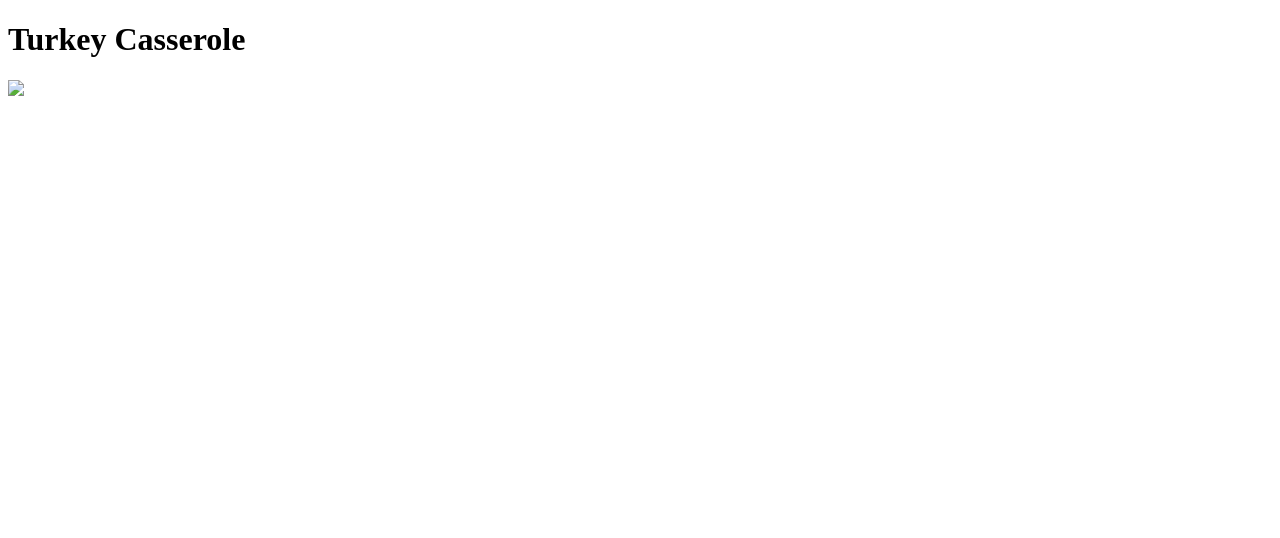
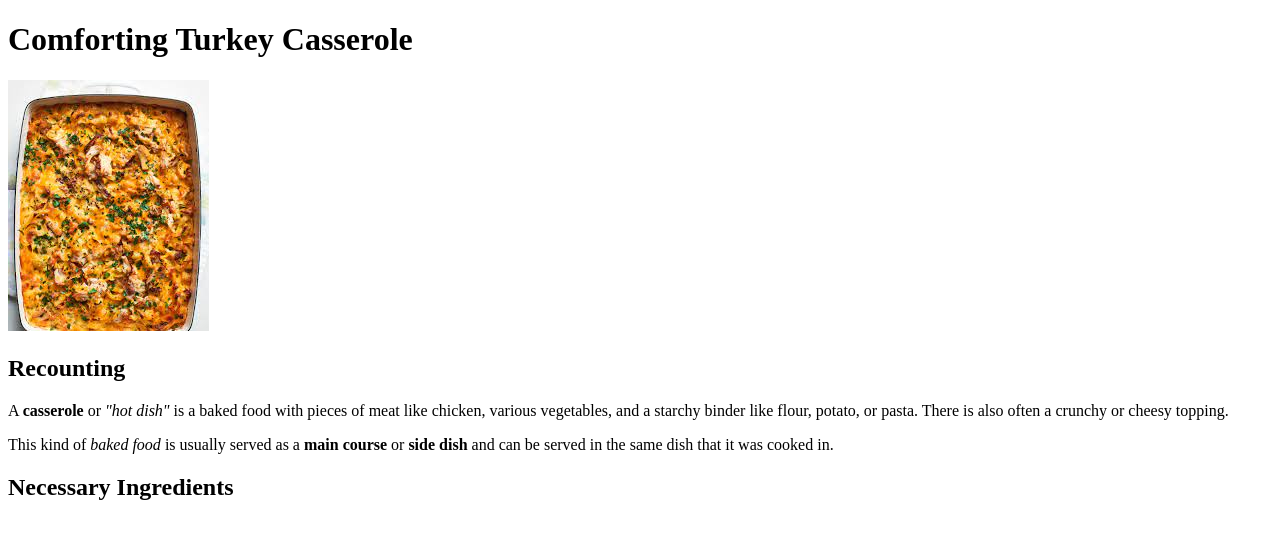
Before and after one commit to rykrev/odin-recipes, a plain HTML site: page recipes/turkey-casserole.html in a window 1280 px wide. Drawn offline with Linux system fonts and the light colour scheme.

Commit message:
Added headings and description to casserole page

```diff
--- a/recipes/turkey-casserole.html
+++ b/recipes/turkey-casserole.html
@@ -5,19 +5,40 @@
 <head>
     <meta charset="UTF-8">
     <title>
-        Turkey Casserole Instructions
+        Turkey Casserole Description
     </title>
 
 </head>
 
 <body>
     <h1>
-        Turkey Casserole
+        Comforting Turkey Casserole
     </h1>
 
     <p>
-        <img src="./images/casserole.jpg">
+        <img src="../images/casserole.jpg">
     </p>
+
+    <h2>
+        Recounting
+    </h2>
+
+    <p>
+        A <strong>casserole</strong> or <em>"hot dish"</em> is a baked food
+        with pieces of meat like chicken, various vegetables, and a starchy
+        binder like flour, potato, or pasta. There is also often a crunchy
+        or cheesy topping.
+    </p>
+    <p>
+        This kind of <em>baked food</em> is usually served as a
+        <strong>main course</strong> or <strong>side
+        dish</strong> and can be served in the same dish that it was cooked in.
+    </p>
+
+    <h2>
+        Necessary Ingredients
+    </h2>
+
 </body>
 
 
```
